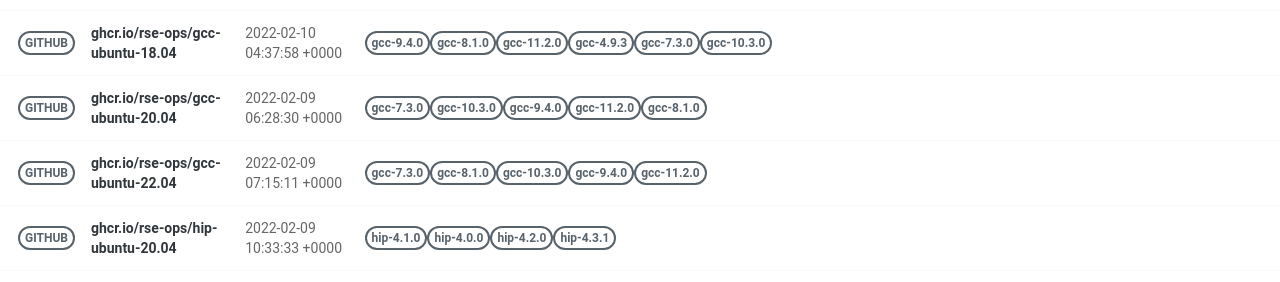
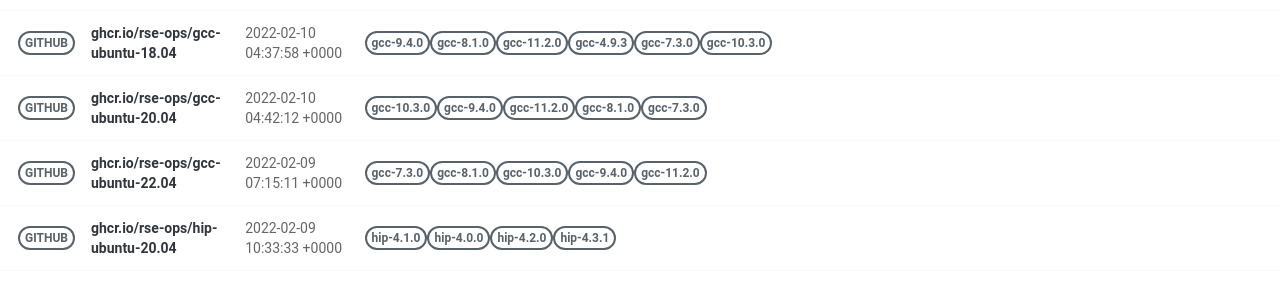
Before and after one commit to rse-ops/docker-images, a Jekyll site: the page built from pages/index.md, in a window 1280 px wide. Shown: the part 581-863 px from the top of the page. Built offline with Jekyll 4.4.1, drawn with Linux system fonts in a browser that asks for light colours; nearby versions of some CDN libraries.

Commit message:
Automated push to update library 2022-02-10

```diff
--- a/_library/ghcr.io-rse-ops-gcc-ubuntu-20.04.md
+++ b/_library/ghcr.io-rse-ops-gcc-ubuntu-20.04.md
@@ -1,14 +1,11 @@
 ---
 layout: container
 name: ghcr.io/rse-ops/gcc-ubuntu-20.04
-updated_at: 2022-02-09 06:28:30.839958
+updated_at: 2022-02-10 04:42:12.460175
 
 
 container_url: https://github.com/orgs/rse-ops/packages/container/package/gcc-ubuntu-20.04
 versions:
- - tag: gcc-7.3.0
-   dockerfile: https://github.com/rse-ops/docker-images/blob/main/ubuntu/gcc/Dockerfile
-   manifest: https://crane.ggcr.dev/manifest/ghcr.io/rse-ops/gcc-ubuntu-20.04:gcc-7.3.0
  - tag: gcc-10.3.0
    dockerfile: https://github.com/rse-ops/docker-images/blob/main/ubuntu/gcc/Dockerfile
    manifest: https://crane.ggcr.dev/manifest/ghcr.io/rse-ops/gcc-ubuntu-20.04:gcc-10.3.0
```
Also changed, not shown: other parts of _library/ghcr.io-rse-ops-gcc-ubuntu-20.04.md (+3 -0 lines).
